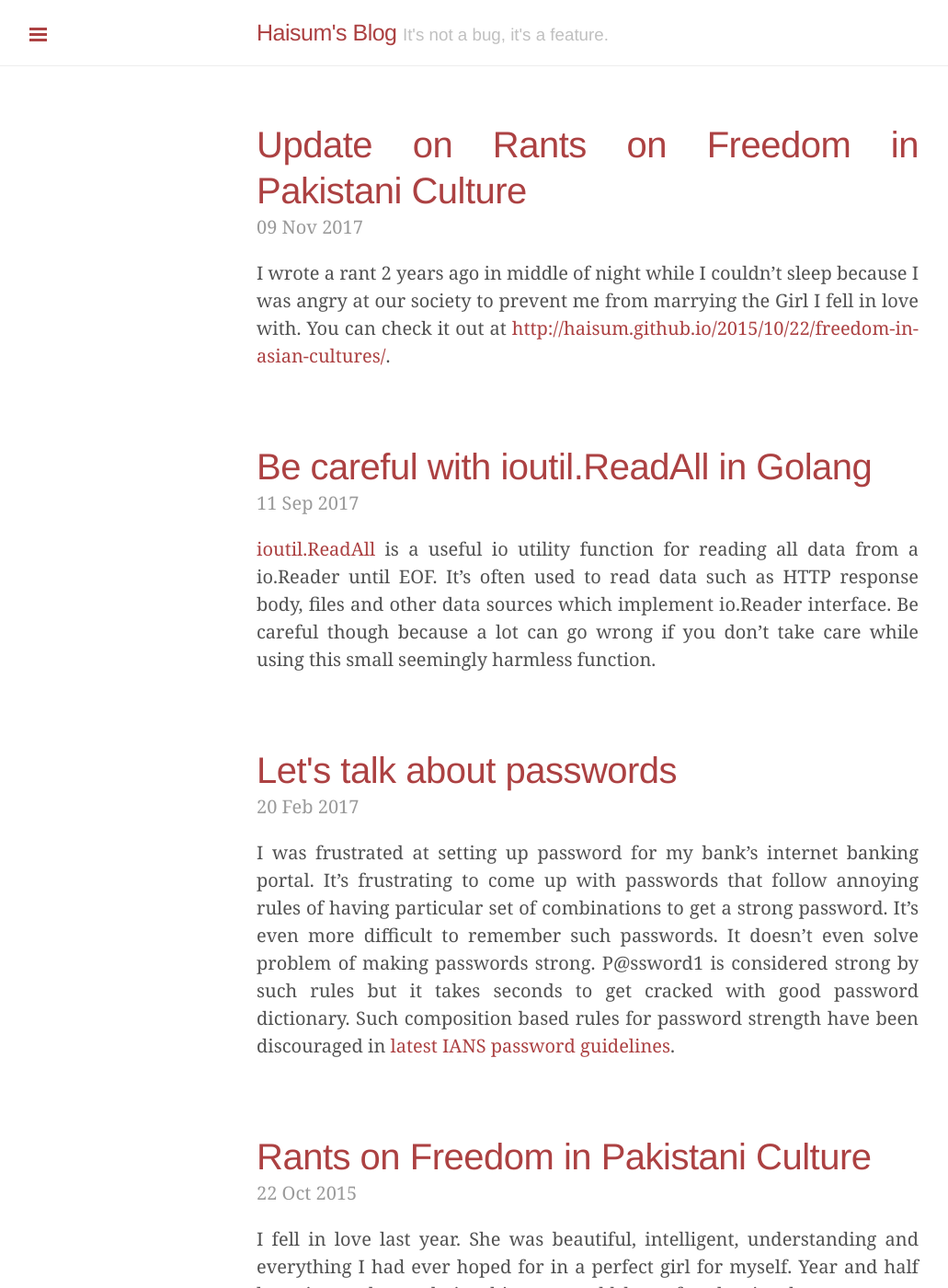
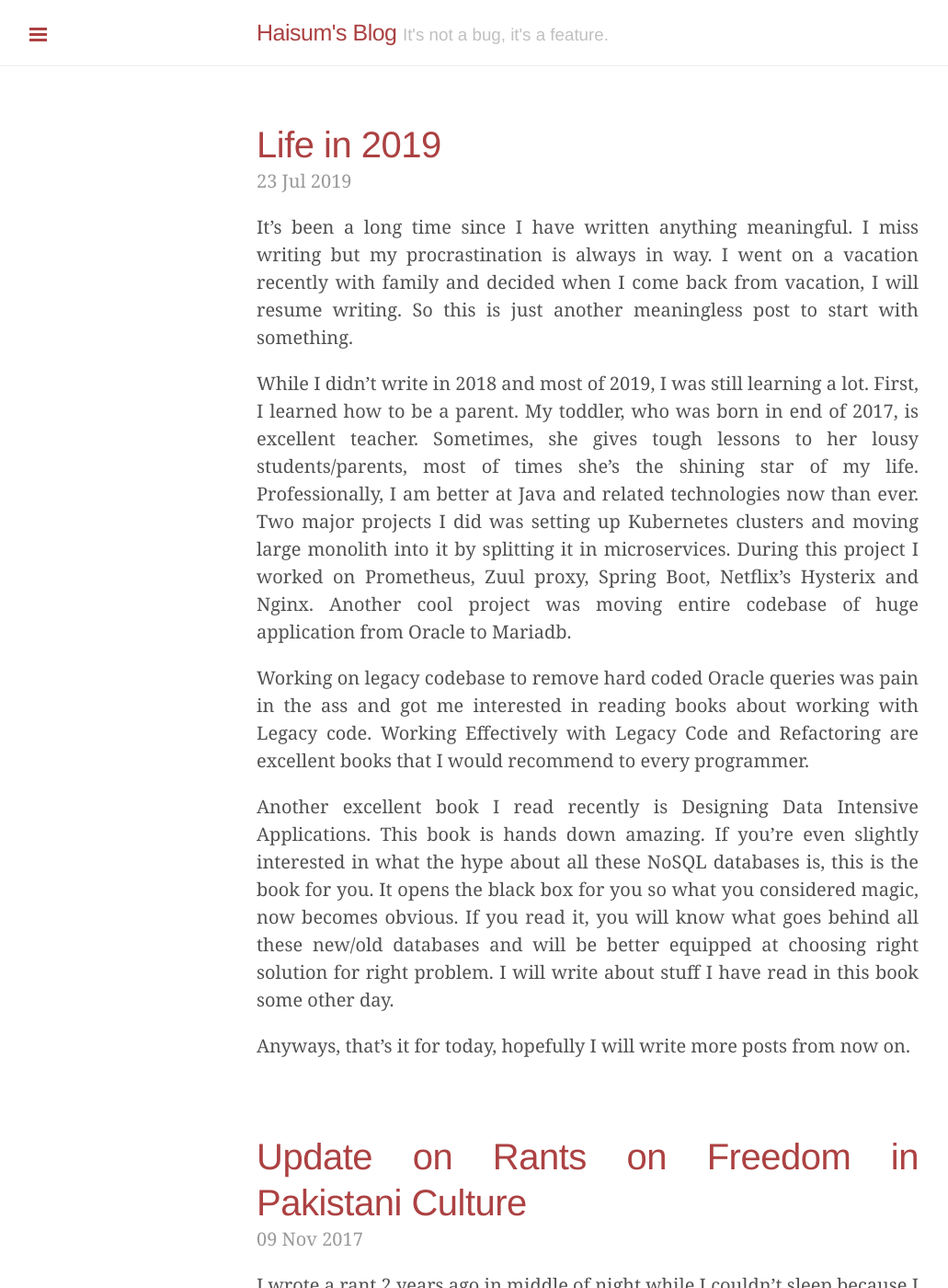
Before and after one commit to haisum/haisum.github.io, a Jekyll site: the page built from index.html, in a window 1280 px wide and 1400 px high. Shown: the whole window at 92% size, without its empty margins (1-1032 px from the left). Built offline with Jekyll 4.4.1, drawn with Linux system fonts in a browser that asks for light colours; the list of posts is cut into pages by our own code; some of the changed text lies outside the part shown.

Commit message:
added 2019 first post

```diff
--- /dev/null
+++ b/_posts/2019-07-23-life-in-2019.md
@@ -0,0 +1,14 @@
+---
+layout: post
+title: Life in 2019
+---
+
+It's been a long time since I have written anything meaningful. I miss writing but my procrastination is always in way. I went on a vacation recently with family and decided when I come back from vacation, I will resume writing. So this is just another meaningless post to start with something.
+
+While I didn't write in 2018 and most of 2019, I was still learning a lot. First, I learned how to be a parent. My toddler, who was born in end of 2017, is excellent teacher. Sometimes, she gives tough lessons to her lousy students/parents, most of times she's the shining star of my life. Professionally, I am better at Java and related technologies now than ever. Two major projects I did was setting up Kubernetes clusters and moving large monolith into it by splitting it in microservices. During this project I worked on Prometheus, Zuul proxy, Spring Boot, Netflix's Hysterix and Nginx. Another cool project was moving entire codebase of huge application from Oracle to Mariadb.
+
+Working on legacy codebase to remove hard coded Oracle queries was pain in the ass and got me interested in reading books about working with Legacy code. Working Effectively with Legacy Code and Refactoring are excellent books that I would recommend to every programmer.
+
+Another excellent book I read recently is Designing Data Intensive Applications. This book is hands down amazing. If you're even slightly interested in what the hype about all these NoSQL databases is, this is the book for you. It opens the black box for you so what you considered magic, now becomes obvious. If you read it, you will know what goes behind all these new/old databases and will be better equipped at choosing right solution for right problem. I will write about stuff I have read in this book some other day.
+
+Anyways, that's it for today, hopefully I will write more posts from now on.
--- a/ideas.md
+++ b/ideas.md
@@ -12,3 +7,7 @@ This page serves as a log for what I plan to write about in future.
 - Consensus and broadcast algorithms for distributed systems
 - Functional Programming
 - Microservices on Kubernetes, CoreOS and Docker
+- Release it! book main points
+- Some topics from Designing data intensive applications
+- Translation of interesting chapters of *Uhay Deenh Uhay Sheenh by Pir Ali Muhammad Rashdi*
+- Zuul proxy, ingress controller setup, spring boot admin, keycloak authentication
```
Also changed, not shown: other parts of ideas.md (+1 -6 lines).
